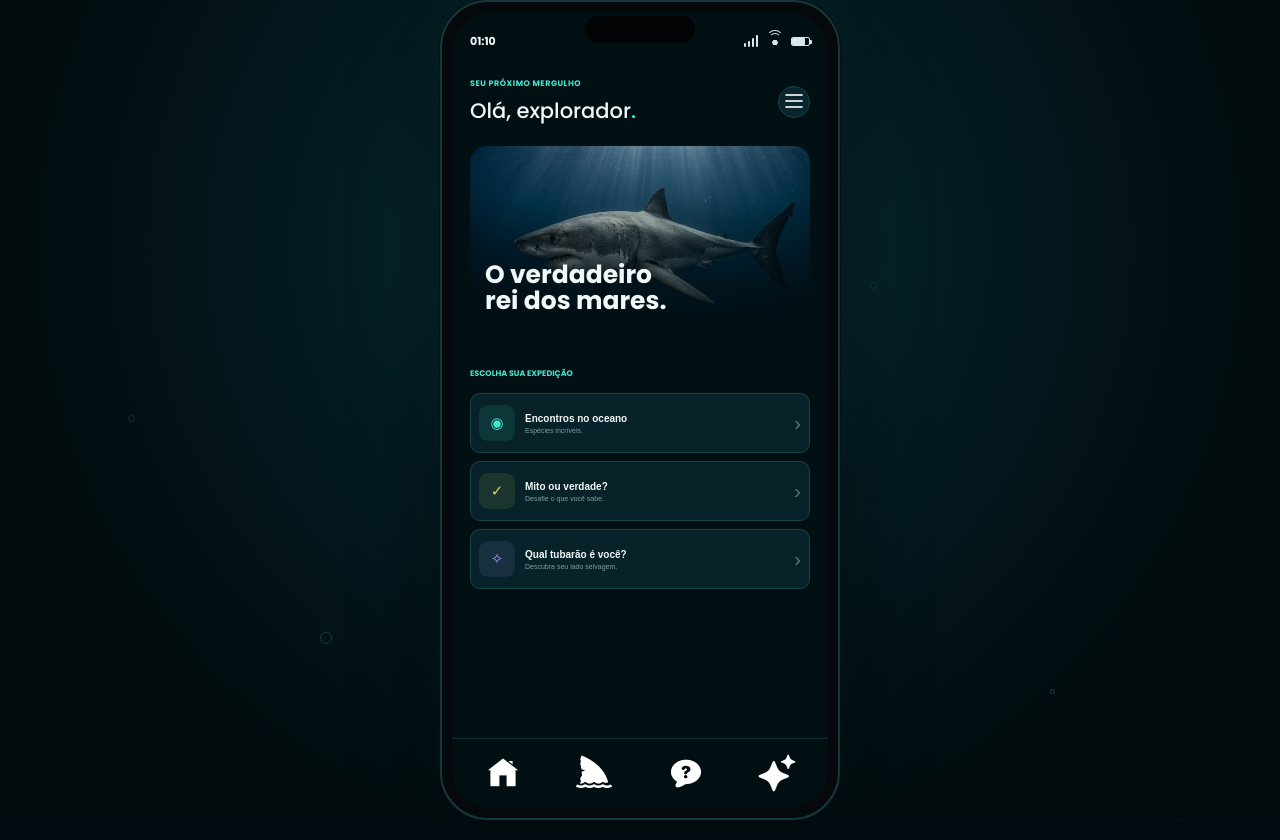
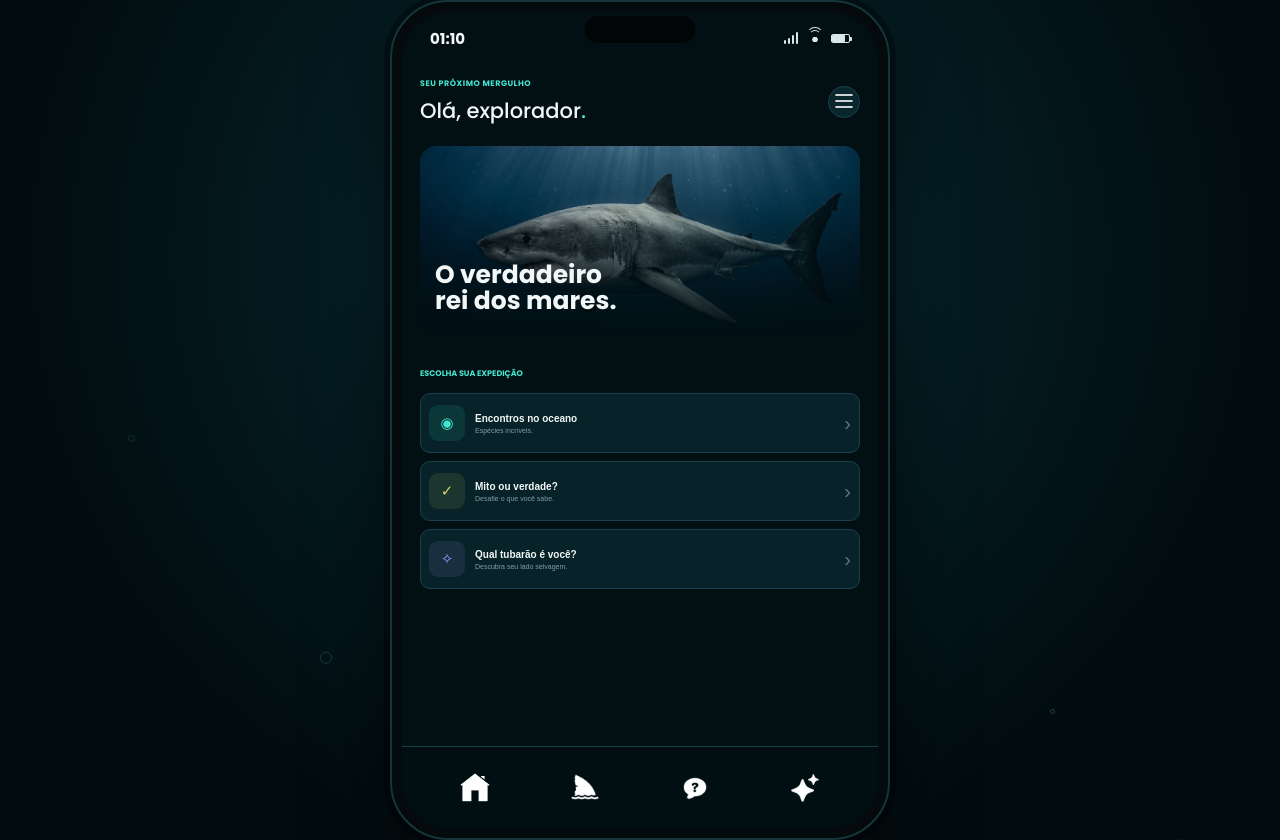
Before and after one commit to alinneoliveira-dev/sharkhub, a Flask app: page / in a window 1280 px wide. Run offline with Flask 3, Linux system fonts and the light colour scheme.

Commit message:
ajustando tamanho do mobile

```diff
--- a/app/static/css/style.css
+++ b/app/static/css/style.css
@@ -118,19 +118,22 @@
 }
 
 .phone {
-    width: 400px;
-    height: 820px;
+    width: 500px;
+    height: 840px;
+    position: relative;
+
+    border-radius: 58px;
     padding: 10px;
-    border-radius: 48px;
-    background: #05090b;
-    border: 2px solid #17373e;
+
+    background: #050b0d;
+
+    border: 2px solid #16353b;
+
     box-shadow:
-        0 0 0 1px #061114,
-        0 30px 80px rgba(0, 0, 0, 0.65),
-        0 0 50px rgba(25, 190, 180, 0.08);
+        0 30px 80px rgba(0, 0, 0, 0.55),
+        0 0 0 6px rgba(0, 0, 0, 0.35);
 
-    position: relative;
-    z-index: 2;
+    overflow: hidden;
 }
 
 .phone::before {
@@ -147,12 +150,12 @@
 }
 
 .phone-screen {
+    width: 100%;
     height: 100%;
-    width: 100%;
-    border-radius: 39px;
+    position: relative;
     overflow: hidden;
-    background: var(--ocean-dark);
-    position: relative;
+    border-radius: 48px;
+    background: #020f13;
 }
 
 .app {
@@ -161,15 +164,13 @@
 }
 
 .status-bar {
-    height: 48px;
-    padding: 10px 18px 0 18px;
+    height: 52px;
+    padding: 0 28px;
     display: flex;
+    align-items: center;
     justify-content: space-between;
-    align-items: center;
-    font-size: 11px;
-    font-weight: bold;
-    position: relative;
-    z-index: 5;
+    font-size: 15px;
+    font-weight: 700;
 }
 
 .status-icons {
@@ -712,14 +720,13 @@
     left: 0;
     right: 0;
     bottom: 0;
-    height: 70px;
-    display: grid;
-    grid-template-columns: repeat(4, 1fr);
+    height: 82px;
+    display: flex;
     align-items: center;
-    padding: 8px 5px 10px;
+    justify-content: space-around;
+    padding: 0 18px;
+    border-top: 1px solid var(--border);
     background: rgba(2, 15, 19, 0.96);
-    border-top: 1px solid rgba(22, 67, 75, 0.6);
-    z-index: 10;
 }
 
 .nav-item {
@@ -734,6 +741,12 @@
     color: #66858a;
     cursor: pointer;
     transition: color 0.2s ease;
+}
+
+.nav-item img {
+    width: 30px;
+    height: 30px;
+    object-fit: contain;
 }
 
 .nav-item span {
--- a/app/static/data/sharks.json
+++ b/app/static/data/sharks.json
@@ -3,7 +3,7 @@
     "id": 1,
     "name": "Tubarão-branco",
     "scientific_name": "Carcharodon carcharias",
-        "image": "great-white",
+    "image": "shark-image.png",
     "description": "Um dos maiores predadores dos oceanos. Conhecido pela força, velocidade e capacidade de percorrer grandes distâncias.",
     "habitat": "Oceanos temperados",
     "size": "Até 6 metros",
@@ -14,7 +14,7 @@
     "id": 2,
     "name": "Tubarão-baleia",
     "scientific_name": "Rhincodon typus",
-        "image": "whale-shark",
+    "image": "tubarao-baleia.png",
     "description": "O maior peixe conhecido do planeta. Apesar do tamanho impressionante, alimenta-se principalmente filtrando pequenos organismos da água.",
     "habitat": "Águas tropicais e quentes",
     "size": "Até 18 metros",
@@ -25,7 +25,7 @@
     "id": 3,
     "name": "Tubarão-martelo",
     "scientific_name": "Sphyrna lewini",
-        "image": "hammerhead",
+    "image": "tubarao-martelo.jpg",
     "description": "Reconhecido pelo formato incomum de sua cabeça, o tubarão-martelo possui sentidos altamente desenvolvidos para localizar suas presas.",
     "habitat": "Águas tropicais e subtropicais",
     "size": "Até 4 metros",
--- a/app/static/js/script.js
+++ b/app/static/js/script.js
@@ -71,8 +71,11 @@
         card.classList.add("species-card");
 
         card.innerHTML = `
-            <div class="species-image ${shark.image}">
-                <span>🦈</span>
+            <div class="species-image">
+                <img
+                    src="/static/images/${shark.image}"
+                    alt="${shark.name}"
+                >
             </div>
 
             <div class="species-info">
@@ -90,7 +93,6 @@
         speciesList.appendChild(card);
     });
 }
-
 
 function showSharkDetails(sharkId) {
 
```
Also changed, not shown: other parts of app/static/css/style.css (+39 -32 lines), app/static/images/tubarao-martelo.jpg (added). Lines whose indentation alone changed are shown as unchanged.
